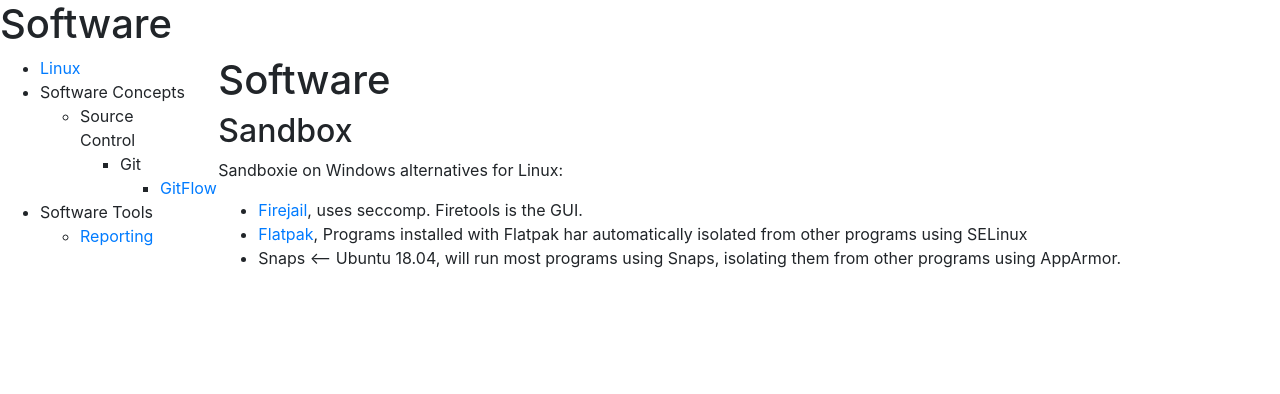
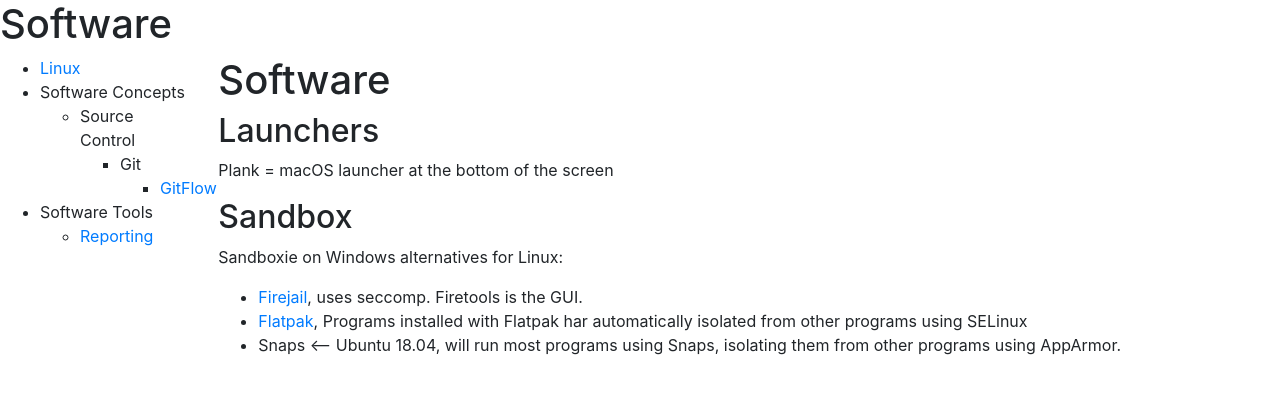
Before and after one commit to MisterY/it-knowledge-base-site, a Jekyll site: the page built from linux/software.md, in a window 1280 px wide. Shown: the top 394 px of the page. Built offline with Jekyll 4.4.1, drawn with Linux system fonts in a browser that asks for light colours; nearby versions of some CDN libraries; our own code applies the rules of GitHub Pages for plain Markdown files.

Commit message:
adding plank launcher

```diff
--- a/linux/software.md
+++ b/linux/software.md
@@ -1,4 +1,8 @@
 # Software
+
+## Launchers
+
+Plank = macOS launcher at the bottom of the screen
 
 ## Sandbox
 
```
